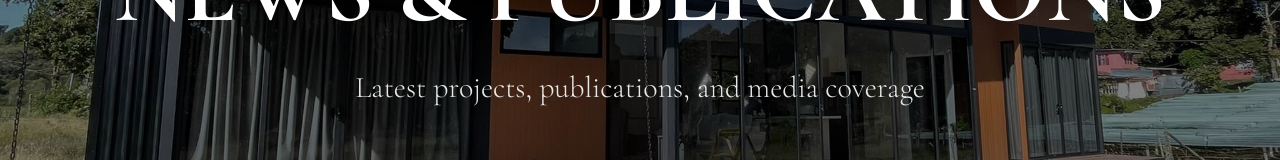
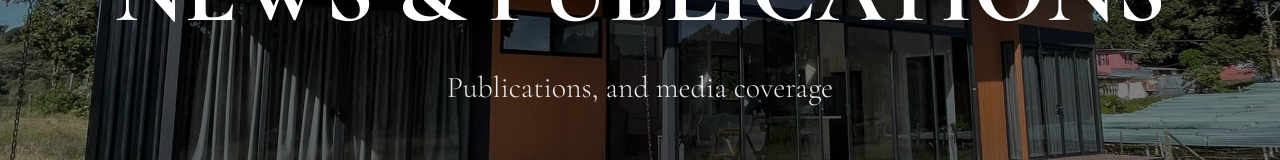
Before and after one commit to botflowlab/AndresCastroWebsite, a React (Vite) app: page /noticias in a window 1280 px wide. Shown: the part 256-416 px from the top of the page. Built offline with nearby package versions, Linux system fonts and the light colour scheme; no server answers; a web font is replaced by a local one.

Commit message:
Updated Hero.jsx

```diff
--- a/src/pages/news/Hero.jsx
+++ b/src/pages/news/Hero.jsx
@@ -23,7 +23,7 @@ export default function Hero() {
             NEWS & PUBLICATIONS
           </h1>
           <p className="text-2xl md:text-3xl text-white/90 font-light max-w-2xl mx-auto">
-            Latest projects, publications, and media coverage
+            Publications, and media coverage
           </p>
         </div>
       </div>
```
